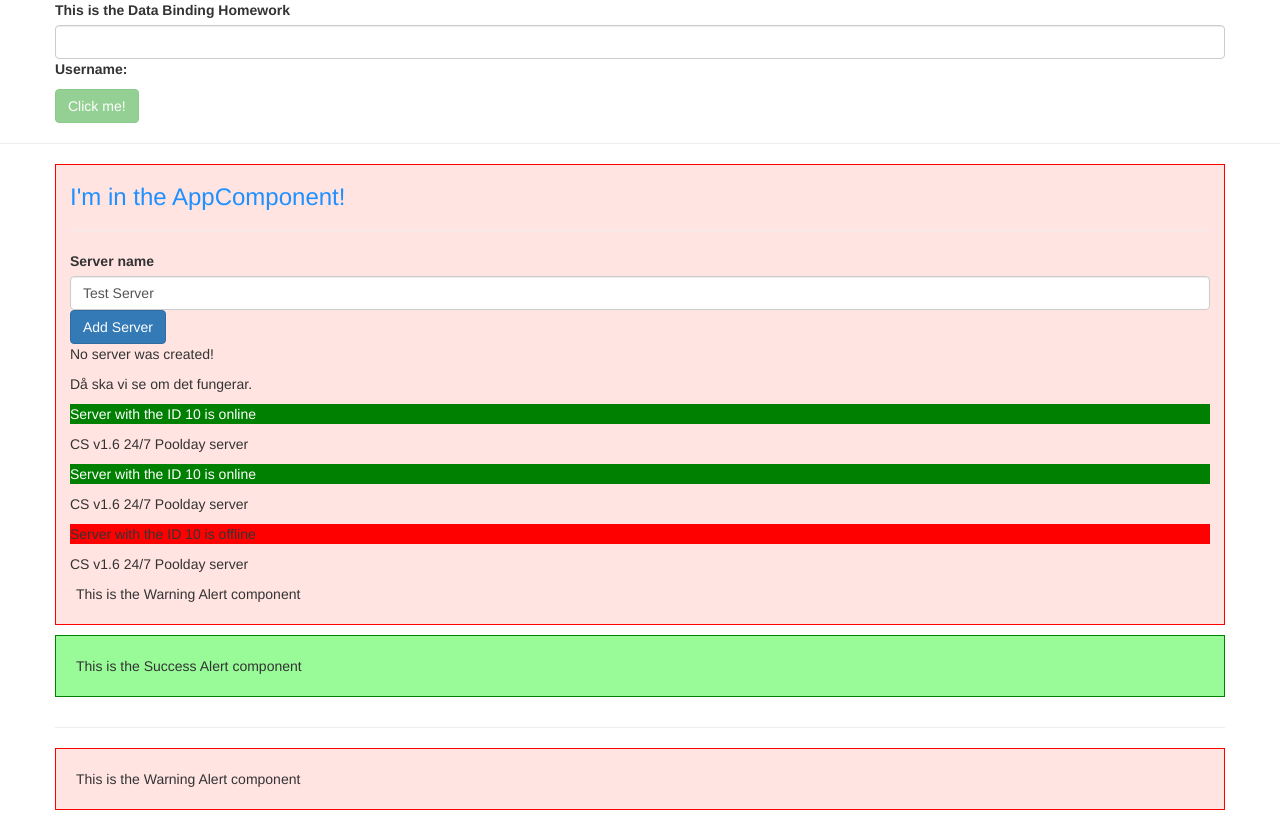
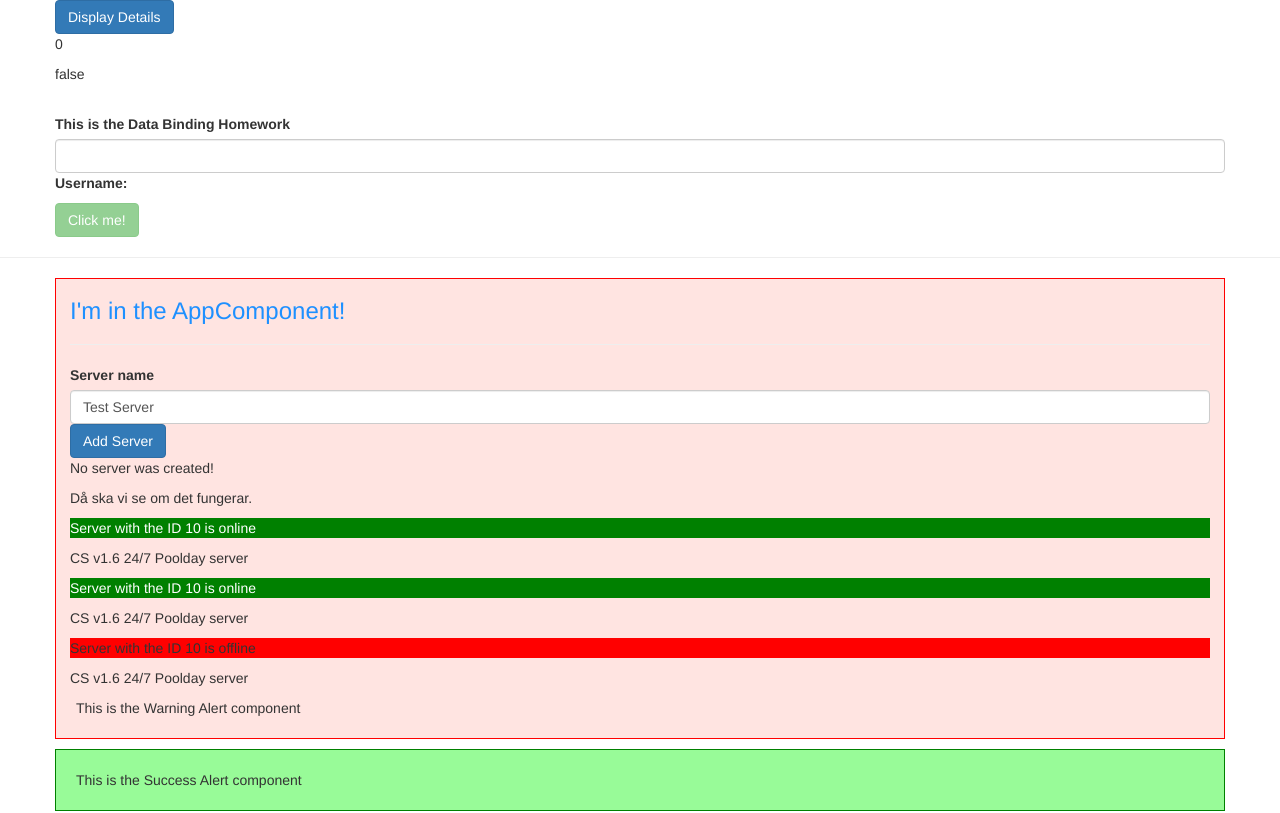
Before and after one commit to JitNub/my-first-app, an Angular app: page / in a window 1280 px wide. Shown: the top 813 px of the page. Built offline with nearby package versions, Linux system fonts and the light colour scheme.

Commit message:
Homework 043
så långt kom jag

```diff
--- a/src/app/app.component.html
+++ b/src/app/app.component.html
@@ -1,3 +1,11 @@
+<div class="container">
+  <div class="row">
+    <app-homework043></app-homework043>
+  </div>
+</div>
+
+<br />
+
 <div class="container">
   <div class="row">
     <div class="col">
--- a/src/app/app.module.ts
+++ b/src/app/app.module.ts
@@ -8,6 +8,7 @@ import { WarningAlertComponent } from './warning-alert/warning-alert.component';
 import { AlertsComponent } from './alerts/alerts.component';
 import { SuccessAlertComponent } from './success-alert/success-alert.component';
 import { DatabindingHomeworkComponent } from './databinding-homework/databinding-homework.component';
+import { Homework043Component } from './homework043/homework043.component';
 
 @NgModule({
   declarations: [
@@ -18,6 +19,7 @@ import { DatabindingHomeworkComponent } from './databinding-homework/databinding
     AlertsComponent,
     SuccessAlertComponent,
     DatabindingHomeworkComponent,
+    Homework043Component,
   ],
   imports: [BrowserModule, FormsModule],
   providers: [],
--- /dev/null
+++ b/src/app/homework043/homework043.component.html
@@ -0,0 +1,10 @@
+<button class="btn btn-primary" (click)="displayDetails()">
+  Display Details
+</button>
+
+<p *ngIf="showPassword === true">Secret Password = {{ secretPassword }}</p>
+<!-- <ng-template #noPassword><p>Nothing to see here!</p></ng-template> -->
+<p *ngFor="let click of clickMax">Number of clicks: {{ click }}</p>
+
+<p>{{ clickNumber }}</p>
+<p>{{ showPassword }}</p>
--- /dev/null
+++ b/src/app/homework043/homework043.component.ts
@@ -0,0 +1,27 @@
+import { Component } from '@angular/core';
+
+@Component({
+  selector: 'app-homework043',
+  templateUrl: './homework043.component.html',
+  styleUrls: ['./homework043.component.css'],
+})
+export class Homework043Component {
+  showPassword = false;
+  secretPassword = 'tuna';
+  clickNumber = 0;
+  clickMax = [];
+
+  displayDetails() {
+    this.showPassword
+      ? (this.showPassword = false)
+      : (this.showPassword = true);
+
+    this.clickMax = [this.clickNumber++];
+
+    /*  this.clickMax.forEach((element) => {
+      console.log(element);
+    }); */
+
+    /* console.log(this.clickMax); */
+  }
+}
```
Also changed, not shown: src/app/homework043/homework043.component.css (added).
